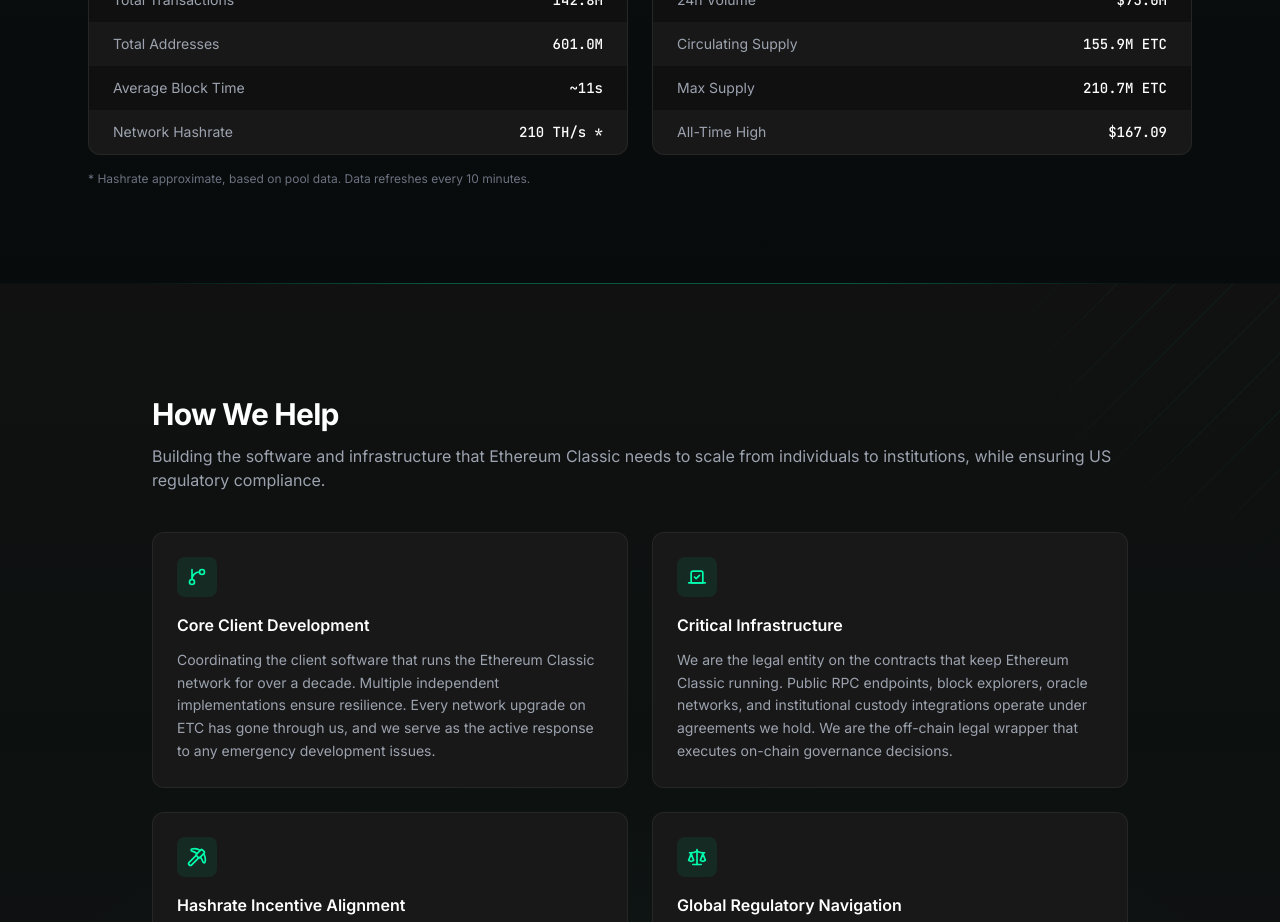
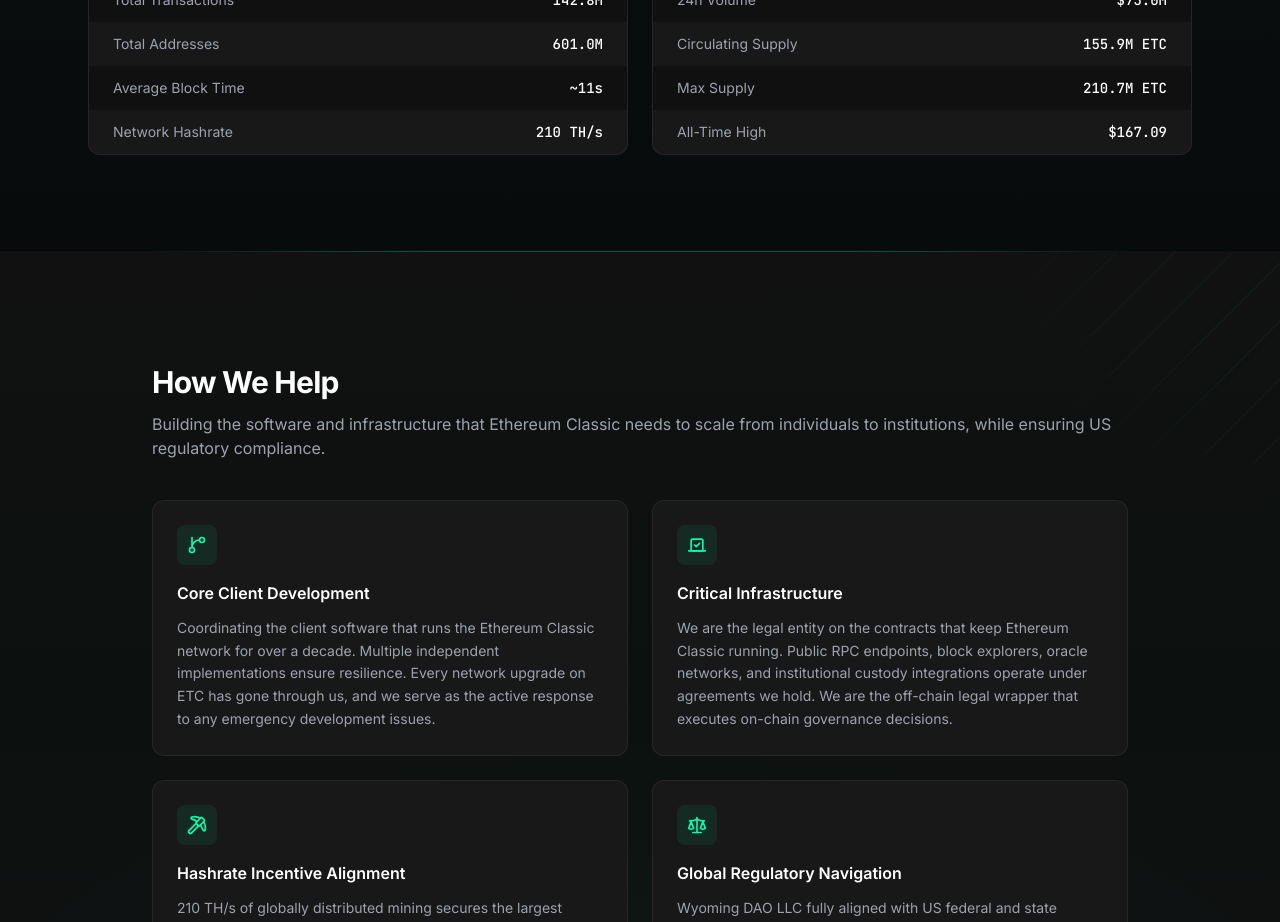
Before and after one commit to EthereumClassicDAO/ethereumclassicdao-org, a Next.js app: page / in a window 1280 px wide. Shown: the part 1780-2702 px from the top of the page. Built offline with nearby package versions, Linux system fonts and the light colour scheme; no server answers.

Commit message:
Remove hashrate asterisk and inaccurate footnote from overview table
Co-Authored-By: Claude Sonnet 4.6 <noreply@anthropic.com>

```diff
--- a/components/home/NetworkStatsSection.tsx
+++ b/components/home/NetworkStatsSection.tsx
@@ -109,7 +109,7 @@ export function NetworkStatsSection({ stats, hashrateTHs }: { stats: EtcStats; h
       label: "Average Block Time",
       value: formatBlockTime(stats.averageBlockTimeMs),
     },
-    { label: "Network Hashrate", value: `${Math.round(hashrateTHs)} TH/s *` },
+    { label: "Network Hashrate", value: `${Math.round(hashrateTHs)} TH/s` },
   ];
 
   const economicsRows: Row[] = [
@@ -156,10 +156,6 @@ export function NetworkStatsSection({ stats, hashrateTHs }: { stats: EtcStats; h
               <OverviewTable heading="Network" rows={networkRows} />
               <OverviewTable heading="Economics" rows={economicsRows} />
             </div>
-            <p className="mt-4 text-xs text-[var(--text-subtle)]">
-              * Hashrate approximate, based on pool data. Data refreshes every
-              10 minutes.
-            </p>
           </FadeIn>
         </div>
       </section>
```
